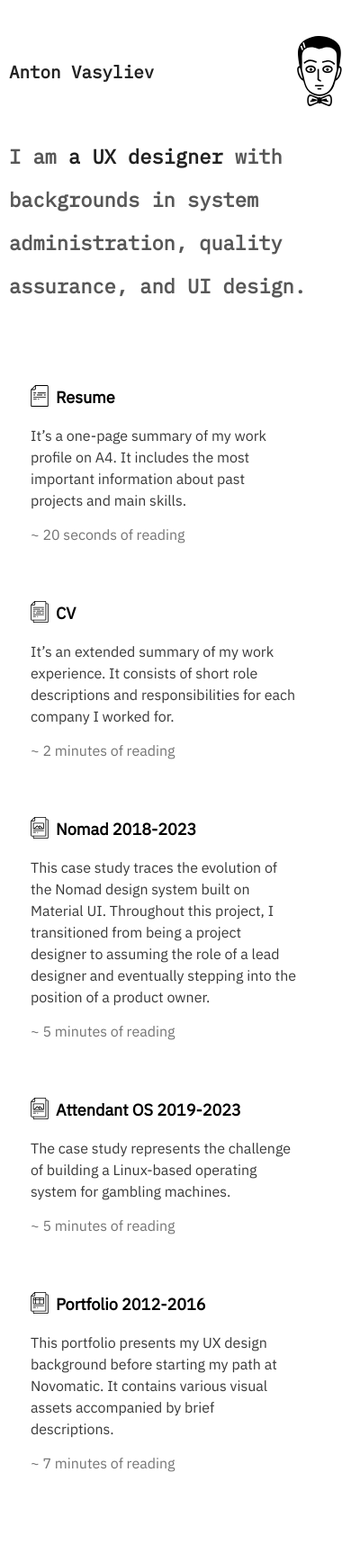
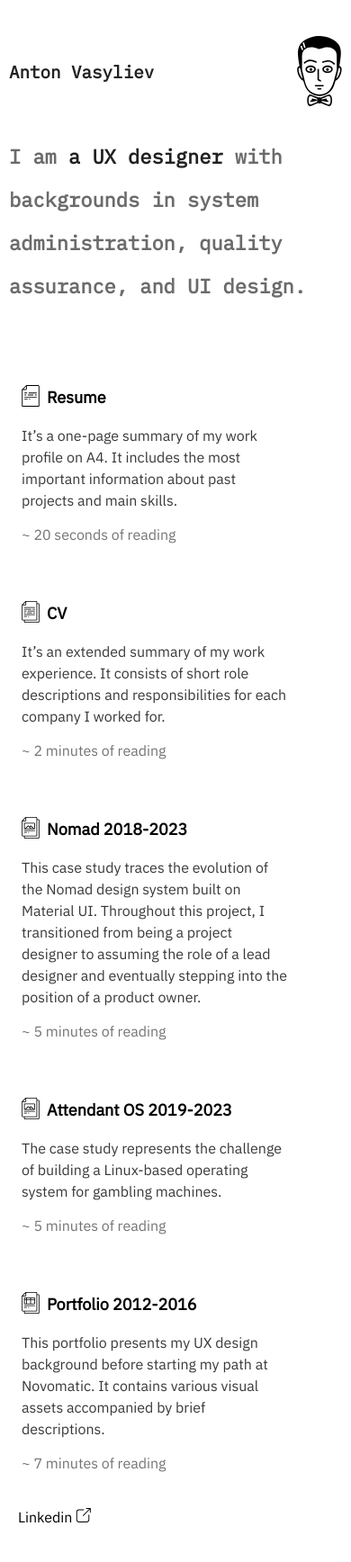
Before and after one commit to texcut/vasyliev.design, a plain HTML site: page index.html in a window 390 px wide. Shown: the whole page at 90% size. Before the commit the page ends 1676 px from the top, so only its background shows below. Drawn offline with Linux system fonts and the light colour scheme.

Commit message:
CSS fixes for Safari, Linkedin link in footer

```diff
--- a/index.html
+++ b/index.html
@@ -58,6 +58,9 @@
       </div>
     </a>
   </div>
+  <footer>
+    <a href="https://www.linkedin.com/in/vasyliev/" class="descriptions" target="_blank">Linkedin <img src="img/new-tab.svg"></a>
+   </footer>
 
 </body>
 </html>
--- a/styles.css
+++ b/styles.css
@@ -28,11 +28,18 @@
   a {
     all: unset;
   }
+  footer {
+    padding: 0px 0px 40px 40px;
+
+  }
+  footer:hover {
+    cursor: pointer;
+  }
   .subheader {
     font-family: "IBM Plex Mono", Arial, sans-serif;
     font-size: 48px;
     font-weight: 600;
-    color: rgba(0, 0, 0, 0.66);
+    color: rgb(107, 107, 107);
     line-height: 72px;
     max-width: 745px;
     padding-top: 30px;
@@ -100,6 +107,7 @@
     .subheader {
       grid-column:  -3 / -1;
       grid-row: 2 / 3;
+      max-width: 580px;
     }
     .face {
       width: 50px;
@@ -121,10 +129,13 @@
       padding-top: 20px;
     }
     .container {
-      padding: 0px 10px 0px 10px;
+      padding: 0px;
     }
     header {
       padding: 40px 10px 40px 10px;
+    }
+    footer {
+      padding-left: 20px;
     }
   }
 
```
Also changed, not shown: img/new-tab.svg (added).
